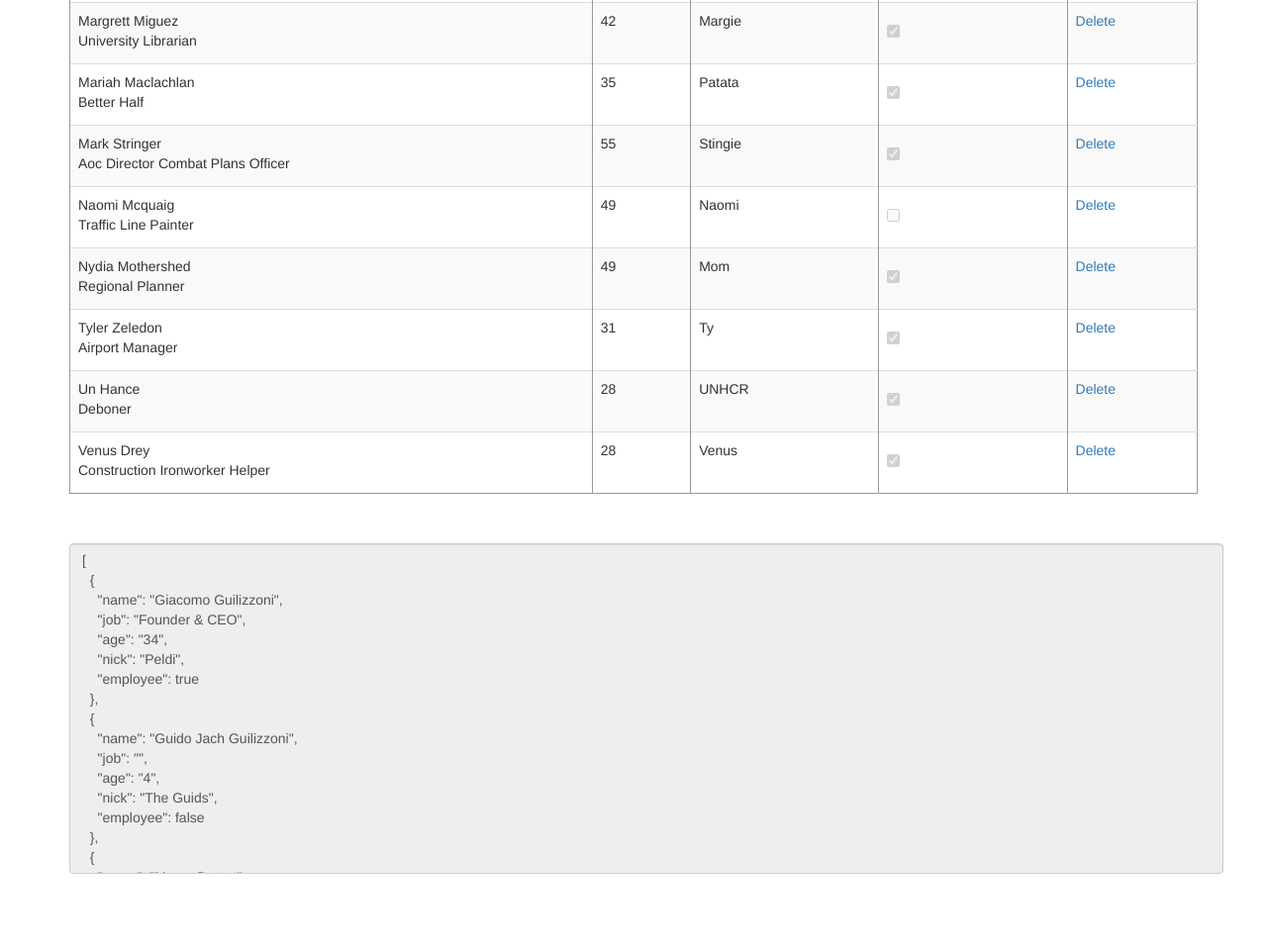
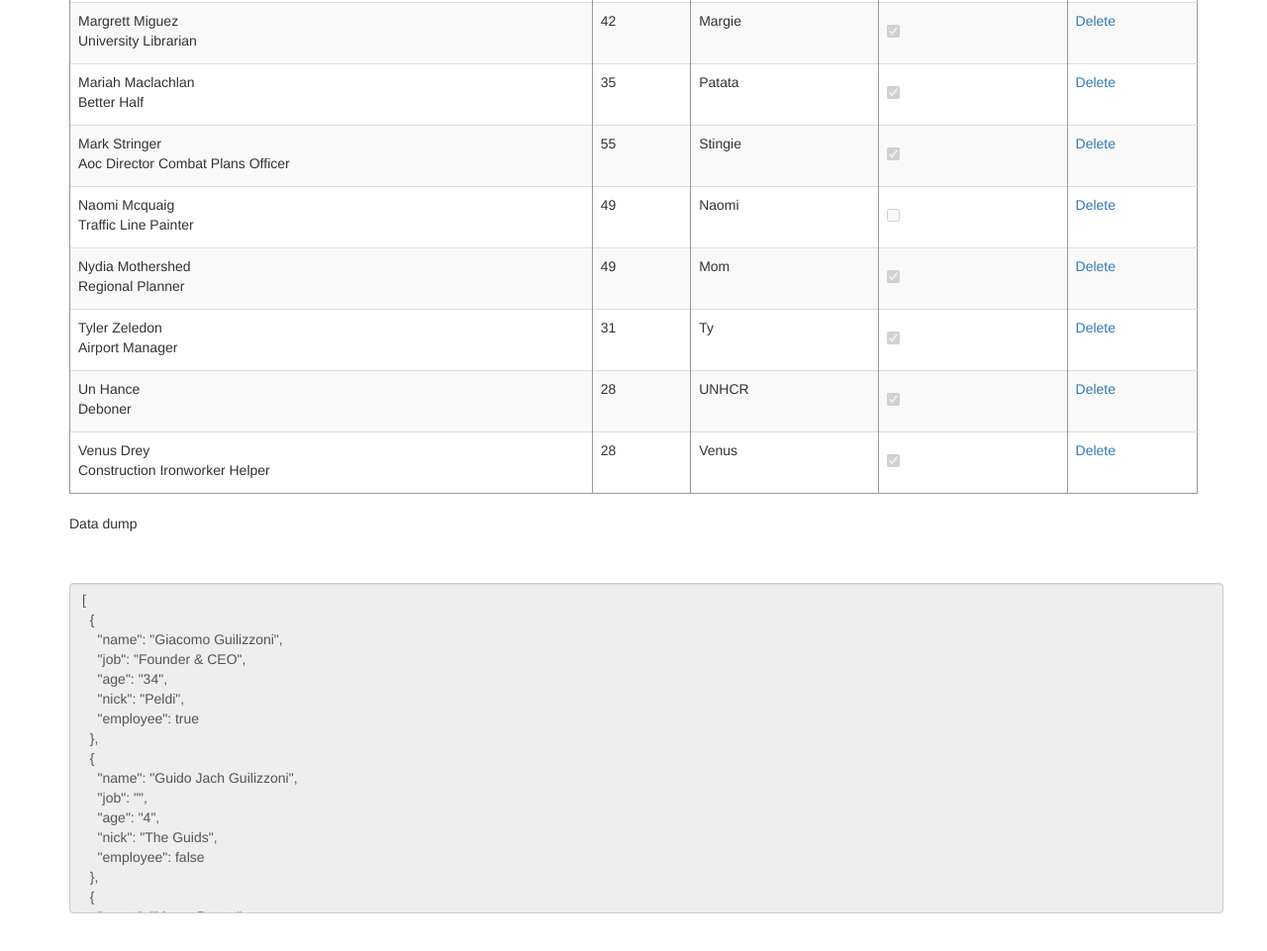
Before and after one commit to szepnapot/homework, a website: page index.html in a window 1280 px wide. Shown: the part 1448-2409 px from the top of the page at 99% size. Before the commit the page ends 2381 px from the top, so only its background shows below. Drawn offline with nearby package versions, Linux system fonts and the light colour scheme; some packages are replaced by stand-ins of ours; a script that the page names is missing.

Commit message:
added p tag

```diff
--- a/index.html
+++ b/index.html
@@ -17,6 +17,9 @@
       <header ng-include="'./views/header.html'"></header>
       <div ng-include="'./views/addPersonModal.html'"></div>
       <div ng-include="'./views/personsTable.html'"></div>
+      <p>
+        Data dump
+      </p>
       <textarea class="form-control" rows="16" readonly="readonly">{{ persons | json }}</textarea>
     </div>
   </body>
```
